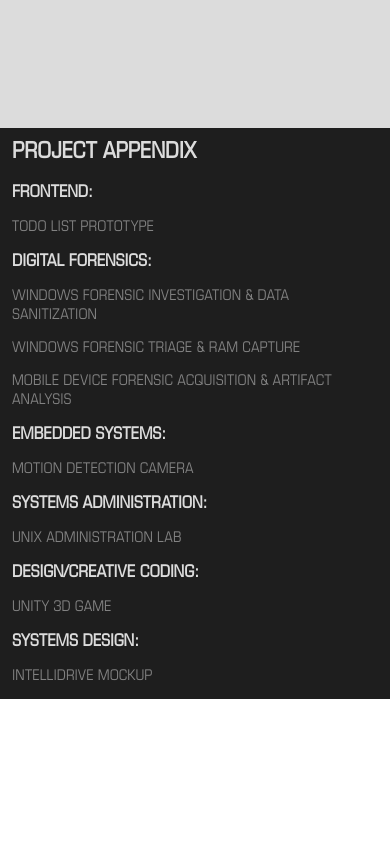
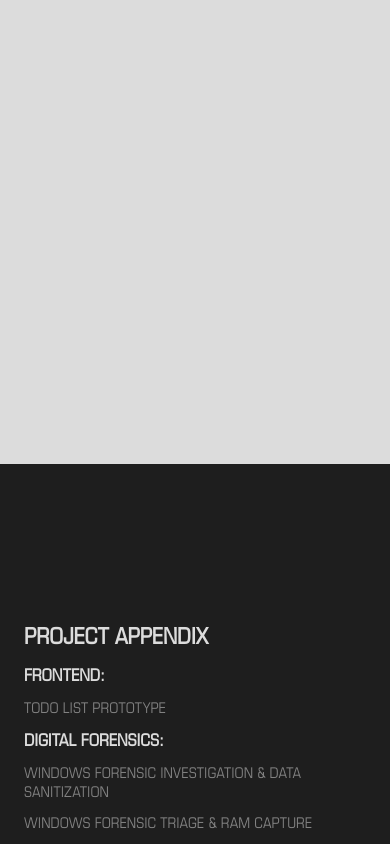
Before and after one commit to joshuarconcepcion/Portfolio-V3, a website built with webpack: page src/template.html in a window 390 px wide. Shown: the part 820-1664 px from the top of the page. Before the commit the page ends 1519 px from the top, so only its background shows below. Built offline with nearby package versions, Linux system fonts and the light colour scheme.

Commit message:
Fixed mobile optimization

```diff
--- a/src/style.css
+++ b/src/style.css
@@ -49,18 +49,13 @@
     --color-project: rgb(130, 130, 130);
 }
 
-
-@supports (height: 100dvh) {
-  .page-left { min-height: 100dvh; }
-}
-
-
 /* Global layout */
 
 main {
     display: grid;
     grid-template-columns: 3fr 1fr;
     width: 100%;
+    height: 100vh;
 }
 
 /* Section Background */
@@ -142,32 +137,57 @@
     main {
         display: flex;
         flex-direction: column;
+        width: 100%;
+    }
+
+    .page-left, .page-right {
+        width: 100%;
     }
 
     .page-left {
         display: flex;
         flex-direction: column;
-        width: 100%;
         gap: var(--pad);
     }
 
-    .page-right {
-        display: flex;
-        width: 100%;
-    }
-
-    .profile-container,
-    .chat-container,
-    .project-container {
+    .profile-container {
         padding: var(--pad);
-        gap: clamp(14px, 2.4vw, 16px);
-        display: flex;
+        gap: clamp(12px, 2.4vw, 16px);
     }
 
     .chat-container {
-        min-height: 60vh;
+        height: 100svh;
+        height: 100dvh;
+        height: 100vh;
+
+        display: flex;
+        flex-direction: column;
+        gap: clamp(12px, 3vw, 20px);
+
+        padding: var(--pad);
         padding-top: clamp(16px, 4vw, 24px);
         padding-right: var(--pad);
-        scroll-margin-top: calc(env(safe-area-inset-top) + 80px);
+        padding-bottom: calc(env(safe-area-inset-bottom) + var(--pad));
+
+        scroll-margin-top: calc(env(safe-area-inset-top) + var(--pad));
+
+        margin: 0;
+        overflow: auto;
+    }
+
+    .page-right {
+        min-height: 100svh;
+        min-height: 100dvh;
+        min-height: 100vh;
+
+        display: flex;
+        align-items: center;
+        padding: var(--pad);
+    }
+
+    .project-container {
+        width: 100%;
+        gap: clamp(12px, 2.4vw, 16px);
+        padding: 0;
     }
 }
```
Also changed, not shown: src/media/images/charImage.png.
